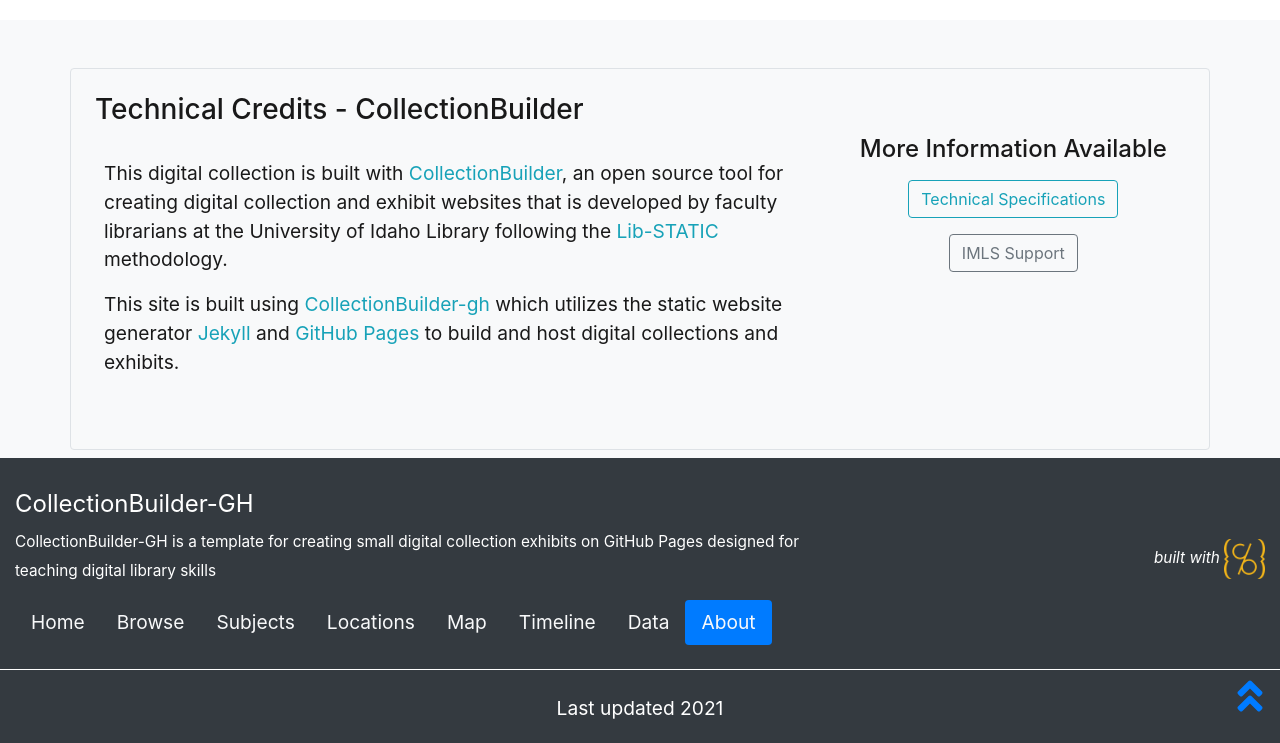
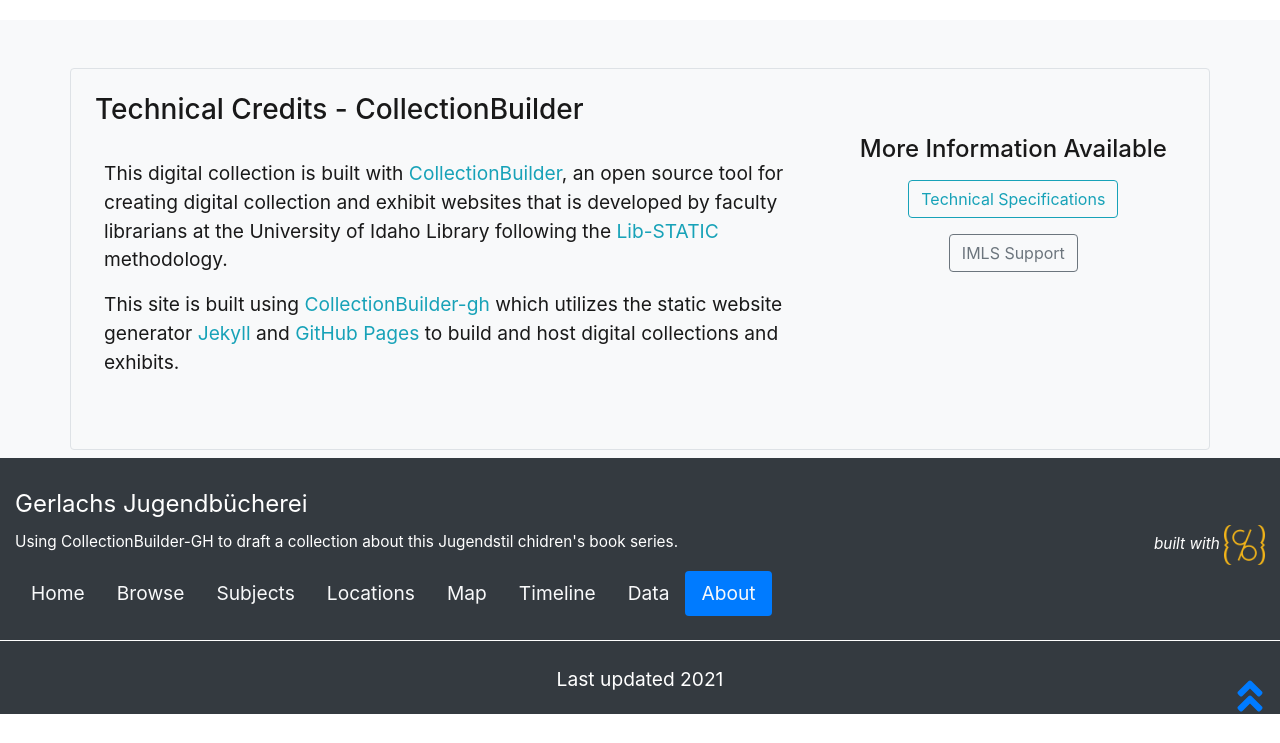
Before and after one commit to Bibliothecarial/gerlach, a Jekyll site: the page built from pages/about.md, in a window 1280 px wide and 900 px high, scrolled down 968 px, cut to the strip 157-900 px from the top of the window. Built offline with Jekyll 4.4.1, drawn with Linux system fonts in a browser that asks for light colours; after the commit the page ends 1839 px from its top, so only the background shows below that; some of the changed text lies outside the part shown.

Commit message:
Update _config.yml

```diff
--- a/_config.yml
+++ b/_config.yml
@@ -14,27 +14,26 @@
 # on GitHub Pages it is your github repository's name prefixed with a /
 #baseurl: /collectionbuilder-gh
 # location of code, the full url to your github repository
-source-code: https://github.com/CollectionBuilder/collectionbuilder-gh
+source-code: https://github.com/Bibliothecarial/gerlach
 
 ##########
 # SITE SETTINGS
 #
 # title of site appears in banner
-title: CollectionBuilder-GH
+title: Gerlachs Jugendbücherei
 # tagline, a short phrase that will appear throughout the site in the top banner
-tagline: a template for creating simple digital exhibits
+tagline: a DHSI 2021 practice site
 # description appears in meta tags and other locations
 # this description might appear in search result lists, keep around 160 characters max
-description: "CollectionBuilder-GH is a template for creating small digital collection exhibits on GitHub Pages designed for teaching digital library skills"
+description: "Using CollectionBuilder-GH to draft a collection about this Jugendstil chidren's book series."
 # creator of the digital collection, to appear in meta tags; we typically use our GitHub usernames but feel free to just use your name
-author: CollectionBuilder
+author: Bibliothecarial
 
 ##########
 # COLLECTION SETTINGS
 #
 # choose metadata: this is the name of the csv file in your _data directory that describes the objects in your collection
-metadata: demo-metadata
-
+metadata: gerlach
 ##########
 # GOOGLE SERVICES [optional!]
 #
@@ -49,7 +48,7 @@
 # ROBOTS EXCLUDE
 #
 # set noindex to true if you do NOT want Google to index your site
-# noindex: true
+noindex: true
 
 ##########
 # BUILD SETTINGS
```
